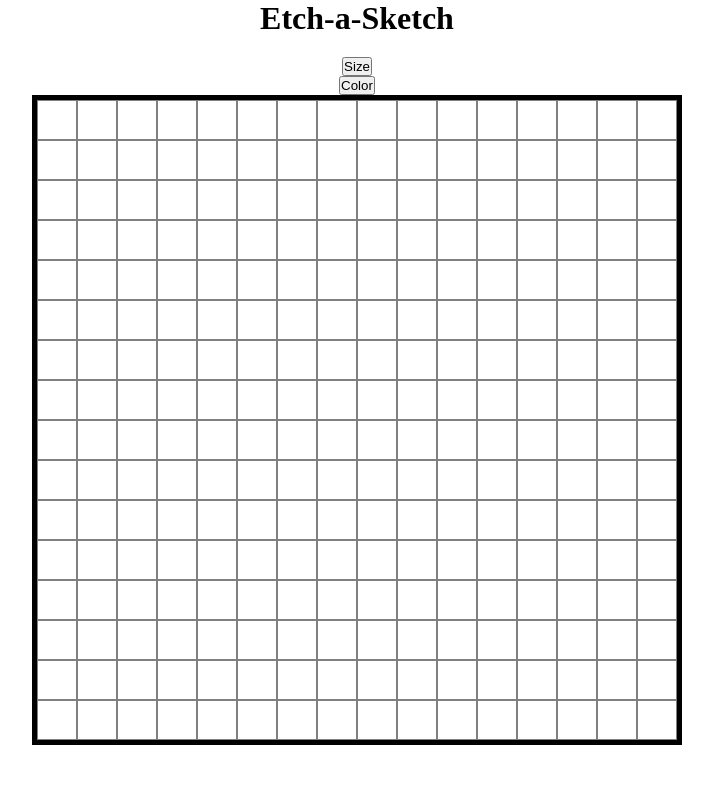
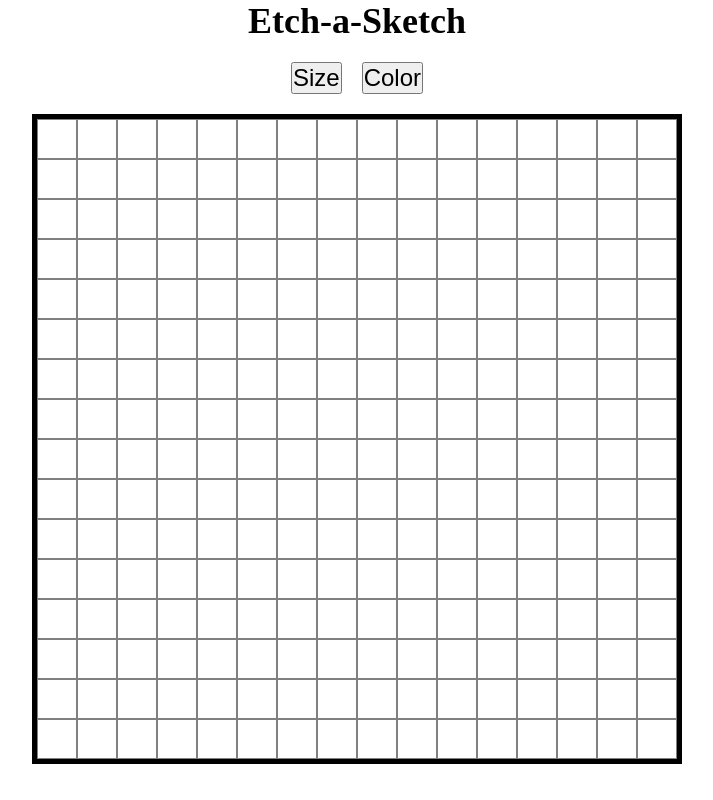
Before and after one commit to Sling-Code/etch-a-sketch, a plain HTML site: page index.html in a window 1280 px wide. Shown: the whole page, without its empty margins (283-996 px from the left). Drawn offline with Linux system fonts and the light colour scheme.

Commit message:
just a few minor css layout changes. I still haven't styled this at all

```diff
--- a/index.html
+++ b/index.html
@@ -10,8 +10,10 @@
 <body>
     <h1>Etch-a-Sketch</h1>
 
-    <button id="sizeBtn">Size</button>
-    <button id="colorBtn">Color</button>
+    <div class="buttons">
+        <button id="sizeBtn">Size</button>
+        <button id="colorBtn">Color</button>
+    </div>
 
     <div id="container"></div>
 
--- a/styles.css
+++ b/styles.css
@@ -11,13 +11,13 @@ body {
 }
 
 h1 {
-    font-size: xx-large;
+    font-size: 36px;
     margin-bottom: 20px;
 }
 
 #container {
     border: 5px solid black;
-    margin: 0;
+    margin: 20px 0;
     padding: 0;
     display: flex;
     flex-wrap: wrap;
@@ -31,3 +31,13 @@ h1 {
     height: 40px;
    border: 0.25px solid grey;
 }
+
+.buttons {
+    display: flex;
+    flex-direction: row;
+    gap: 20px;
+}
+
+button {
+    font-size: 24px;
+}
```
